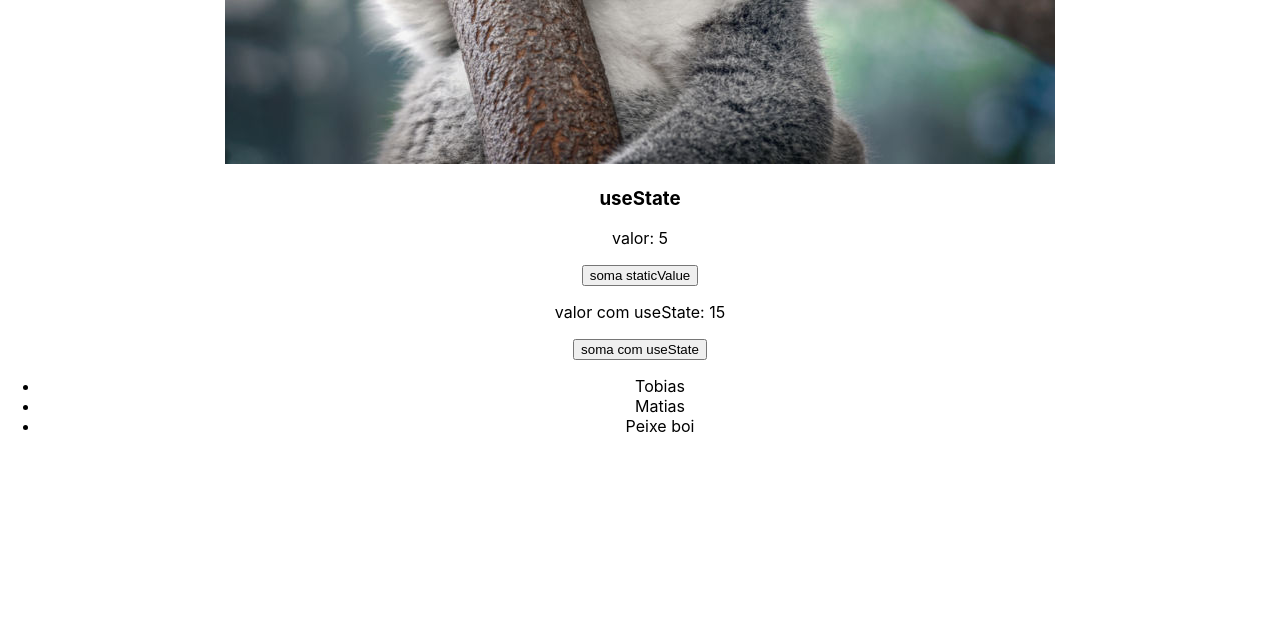
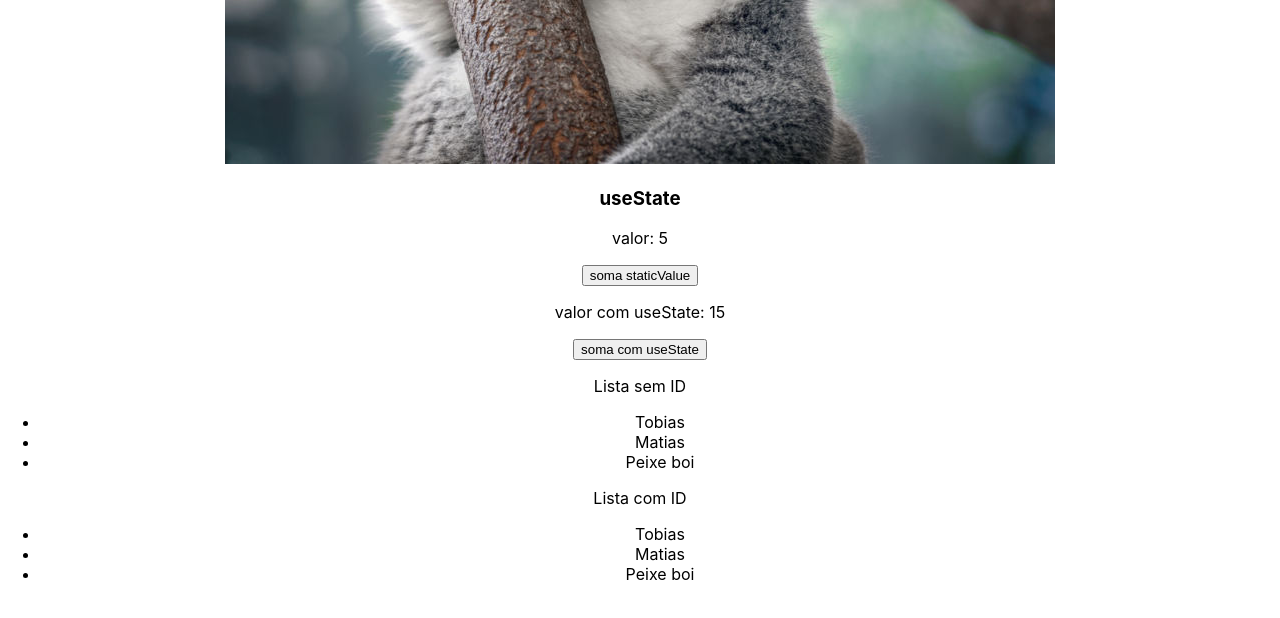
Before and after one commit to WillRadi/react_udemy, a React (Create React App) app in the folder 03_AVANCANDO/avancando/: page / in a window 1280 px wide. Shown: the part 1015-1633 px from the top of the page. Built offline with nearby package versions, Linux system fonts and the light colour scheme.

Commit message:
LIstagem usando key

```diff
--- a/03_AVANCANDO/avancando/src/components/ListRender.js
+++ b/03_AVANCANDO/avancando/src/components/ListRender.js
@@ -2,12 +2,24 @@ import { useState } from "react";
 
 const ListRender = () => {
   const [list] = useState(['Tobias', 'Matias', 'Peixe boi'])
+  const [users] = useState([
+    {id: 1, name: 'Tobias'},
+    {id: 2, name: 'Matias'},
+    {id: 3, name: 'Peixe boi'}
+  ])
 
   return (
     <div>
+      <p>Lista sem ID</p>
       <ul>
-        {list.map((item) => (
-          <li>{item}</li>
+        {list.map((item, i) => (
+          <li key={i}>{item}</li>
+        ))}
+      </ul>
+      <p>Lista com ID</p>
+      <ul>
+        {users.map(user => (
+          <li key={user.id}>{user.name}</li>
         ))}
       </ul>
     </div>
```
Also changed, not shown: 1 other file (tests, documents, lock files or other folders).
